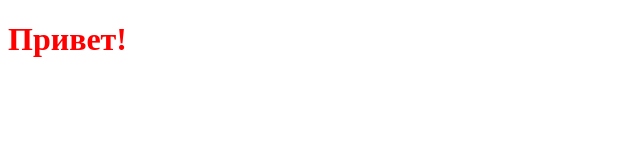
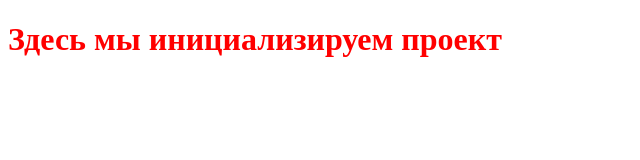
Before and after one commit to SanchaiA/Module02-Test, a plain HTML site: page index.html in a window 1280 px wide. Shown: the whole page, without its empty margins (0-640 px from the left). Drawn offline with Linux system fonts and the light colour scheme.

Commit message:
change index.html

```diff
--- a/index.html
+++ b/index.html
@@ -8,6 +8,6 @@
   <link rel="stylesheet" href="css/style.css">
 </head>
 <body>
-  <h1>Привет!</h1>
+  <h1>Здесь мы инициализируем проект</h1>
 </body>
 </html>
```
